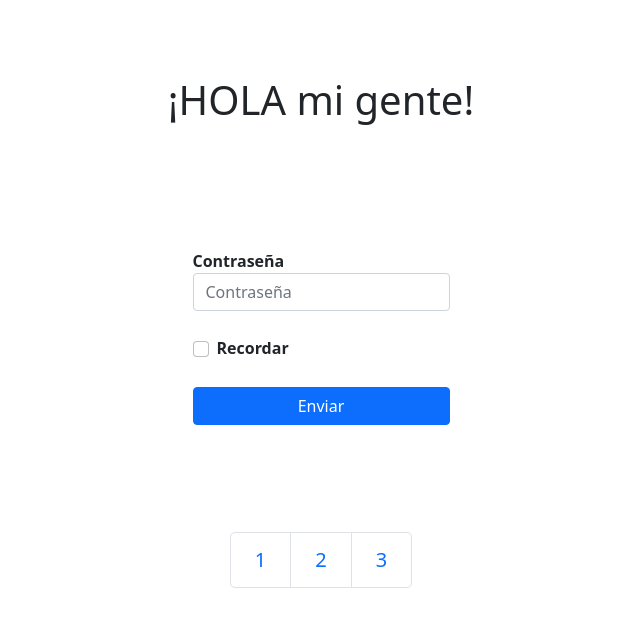
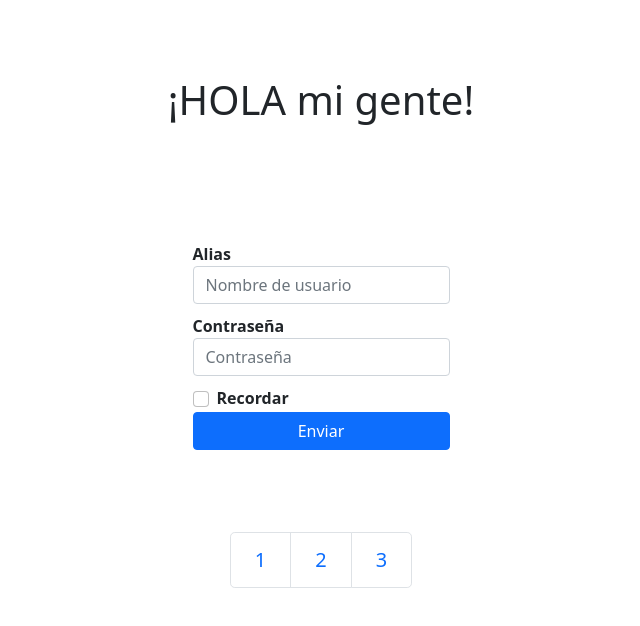
Before and after one commit to mendozzac/Form, a React (Create React App) app: page /3 in a window 1280 px wide. Shown: the top 626 px of the page, without its empty margins (319-959 px from the left). Built offline with nearby package versions, Linux system fonts and the light colour scheme.

Commit message:
add Alias input in Login component

```diff
--- a/src/component/Login/Login.js
+++ b/src/component/Login/Login.js
@@ -1,6 +1,14 @@
 const Login = () => {
   return (
     <form>
+      <div className="col">
+        <label>Alias</label>
+        <input
+          type="text"
+          className="form-control"
+          placeholder="Nombre de usuario"
+        />
+      </div>
       <div className="form-group">
         <label>Contraseña</label>
         <input
```
